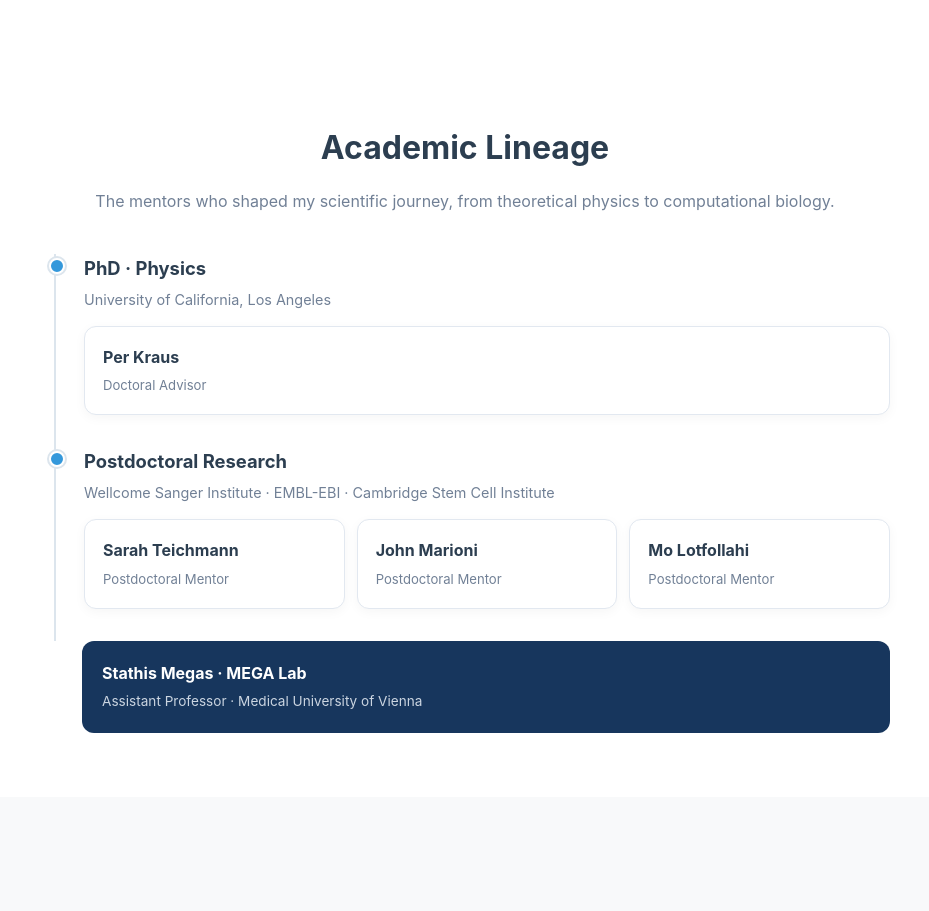
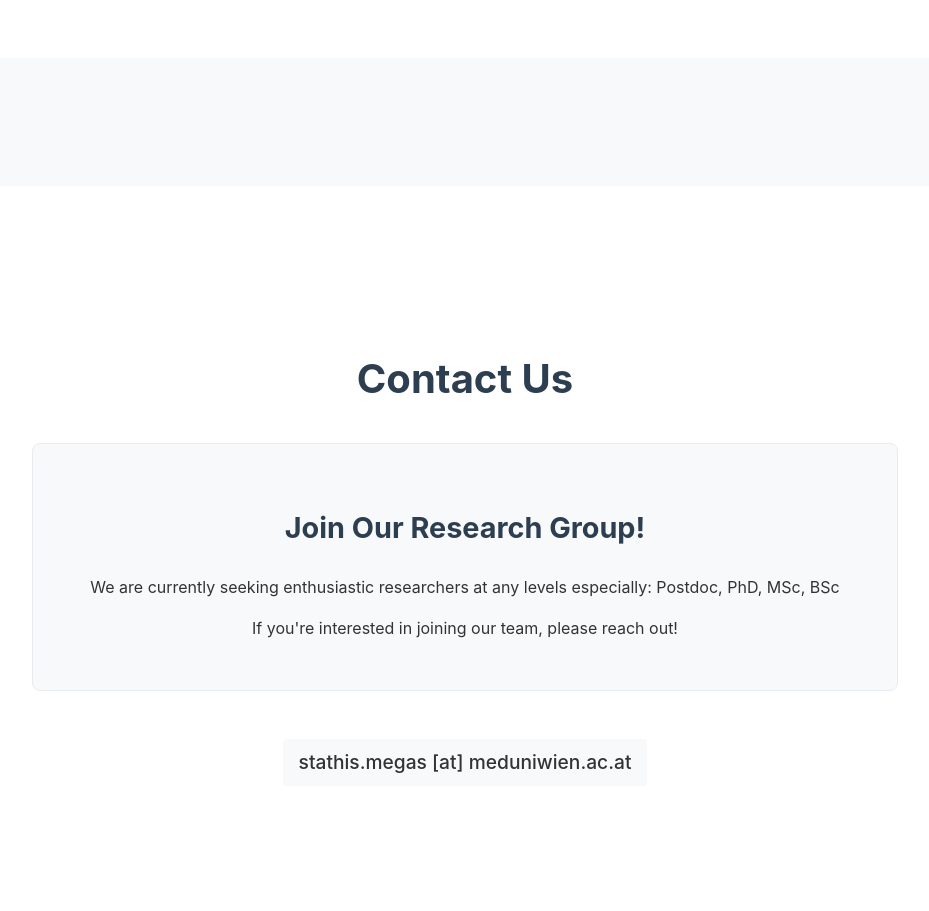
Before and after one commit to stathismegas/stathismegas.github.io, a plain HTML site: page index.html in a window 1280 px wide. Shown: the part 4800-5711 px from the top of the page, without its empty margins (175-1104 px from the left). Drawn offline with Linux system fonts and the light colour scheme.

Commit message:
Update index.html

```diff
--- a/index.html
+++ b/index.html
@@ -467,95 +467,7 @@
     }
     </style>
 
-<style>
-.lineage {
-  max-width: 850px;
-  margin: 4rem auto;
-  padding: 0 20px;
-  text-align: center;
-  color: #2c3e50;
-}
-.lineage h2 {
-  font-size: 2rem;
-  margin-bottom: .5rem;
-}
-.lineage-intro {
-  color: #718096;
-  margin-bottom: 2.5rem;
-}
-.lineage-stage {
-  position: relative;
-  padding: 0 0 2rem 28px;
-  margin-left: 14px;
-  border-left: 2px solid #dce5ed;
-  text-align: left;
-}
-.lineage-stage::before {
-  content: "";
-  position: absolute;
-  left: -7px;
-  top: 4px;
-  width: 12px;
-  height: 12px;
-  border-radius: 50%;
-  background: #3498db;
-  border: 2px solid white;
-  box-shadow: 0 0 0 2px #dce5ed;
-}
-.lineage-stage h3 {
-  margin: 0 0 4px;
-  font-size: 1.15rem;
-}
-.lineage-stage p {
-  margin: 0 0 15px;
-  color: #718096;
-  font-size: .9rem;
-}
-.mentor-grid {
-  display: grid;
-  grid-template-columns: repeat(auto-fit, minmax(190px, 1fr));
-  gap: 12px;
-}
-.mentor-card {
-  display: block;
-  background: #fff;
-  padding: 18px;
-  border: 1px solid #e2e8f0;
-  border-radius: 12px;
-  text-decoration: none;
-  color: #2c3e50;
-  box-shadow: 0 3px 12px rgba(0,0,0,.04);
-  transition: transform .2s, box-shadow .2s;
-}
-.mentor-card:hover {
-  transform: translateY(-3px);
-  box-shadow: 0 8px 22px rgba(0,0,0,.1);
-}
-.mentor-card strong {
-  display: block;
-  font-size: 1rem;
-}
-.mentor-card span {
-  display: block;
-  margin-top: 5px;
-  color: #718096;
-  font-size: .82rem;
-}
-.lineage-current {
-  background: #17365d;
-  color: white;
-  padding: 20px;
-  border-radius: 12px;
-  margin-left: 42px;
-  text-align: left;
-}
-.lineage-current span {
-  display: block;
-  color: #cbd5e1;
-  font-size: .85rem;
-  margin-top: 5px;
-}
-</style>
+
 </head>
 <body>
     <!-- Part 1 Content -->
@@ -875,53 +787,7 @@
   </div>
 </section>
 
-<section class="lineage" id="lineage">
-  <h2>Academic Lineage</h2>
-  <p class="lineage-intro">
-    The mentors who shaped my scientific journey,
-    from theoretical physics to computational biology.
-  </p>
 
-  <div class="lineage-stage">
-    <h3>PhD · Physics</h3>
-    <p>University of California, Los Angeles</p>
-    <div class="mentor-grid">
-      <div class="mentor-card">
-        <strong>Per Kraus</strong>
-        <span>Doctoral Advisor</span>
-      </div>
-    </div>
-  </div>
-
-  <div class="lineage-stage">
-    <h3>Postdoctoral Research</h3>
-    <p>
-      Wellcome Sanger Institute · EMBL-EBI ·
-      Cambridge Stem Cell Institute
-    </p>
-    <div class="mentor-grid">
-      <div class="mentor-card">
-        <strong>Sarah Teichmann</strong>
-        <span>Postdoctoral Mentor</span>
-      </div>
-      <div class="mentor-card">
-        <strong>John Marioni</strong>
-        <span>Postdoctoral Mentor</span>
-      </div>
-      <div class="mentor-card">
-        <strong>Mo Lotfollahi</strong>
-        <span>Postdoctoral Mentor</span>
-      </div>
-    </div>
-  </div>
-
-  <div class="lineage-current">
-    <strong>Stathis Megas · MEGA Lab</strong>
-    <span>
-      Assistant Professor · Medical University of Vienna
-    </span>
-  </div>
-</section>
 
 <!-- Lab Fun Section -->
 <!--
```
